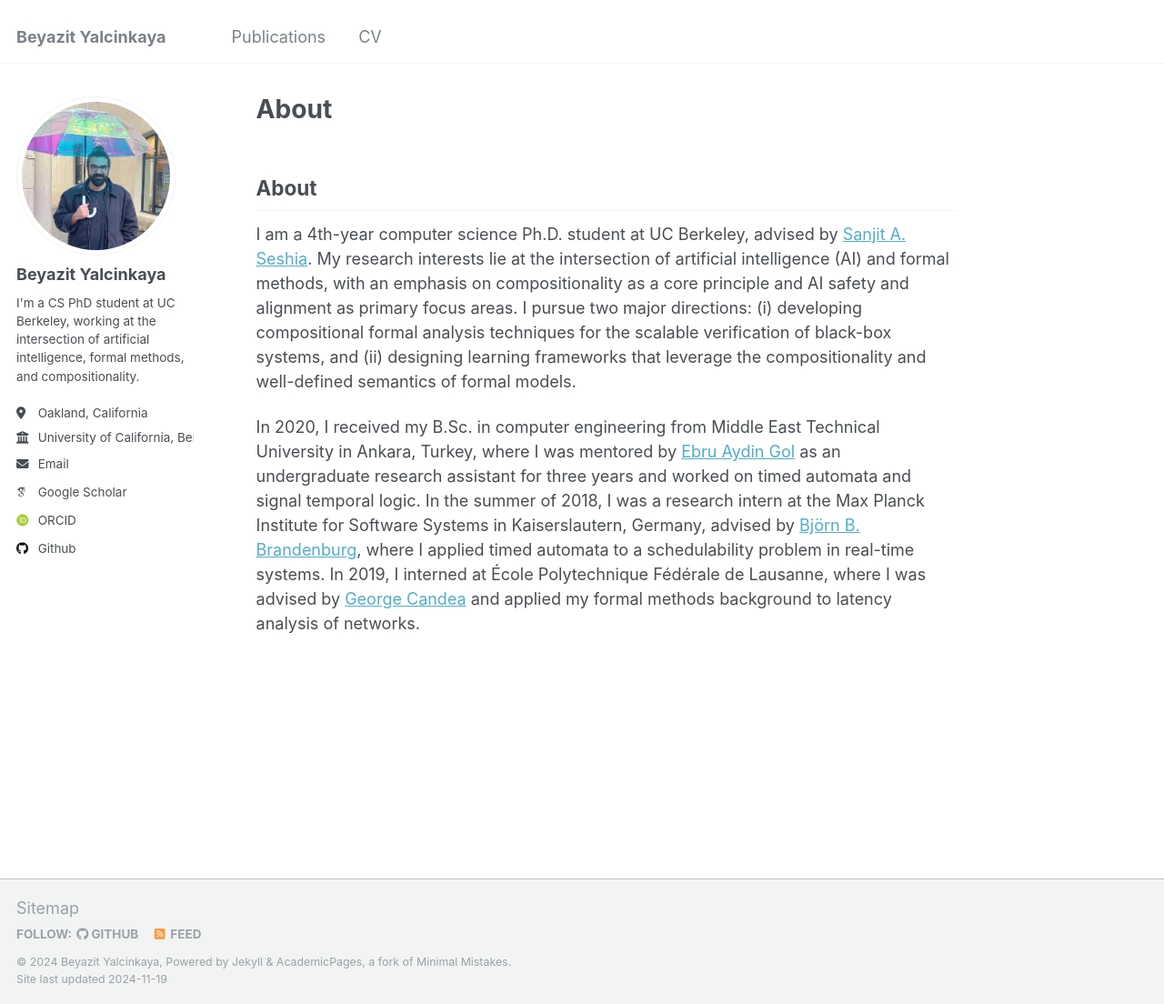
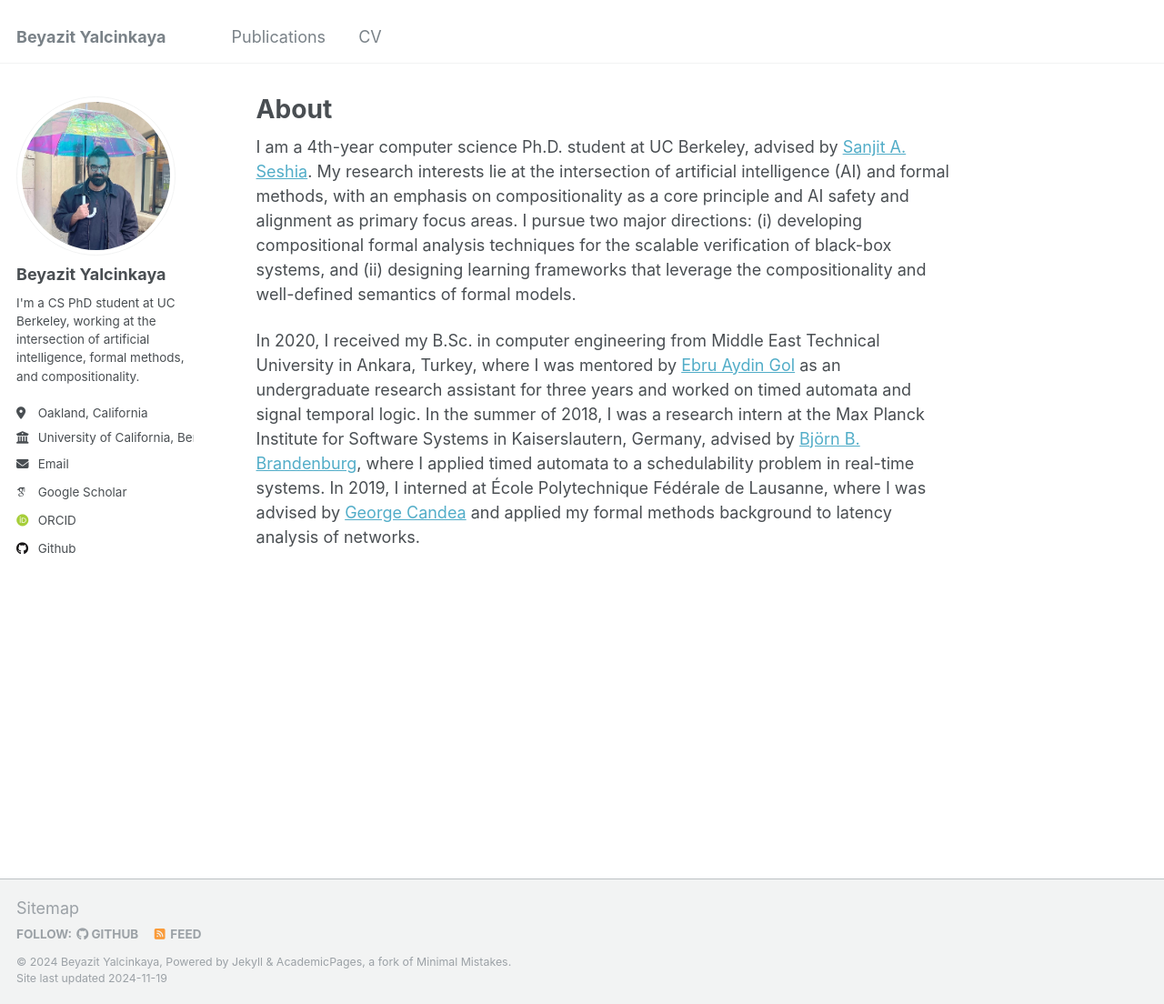
Before and after one commit to beyazit-y/beyazit-y.github.io, a Jekyll site: the page built from _pages/about.md, in a window 1280 px wide and 1104 px high. Shown: the whole window at 91% size. Built offline with Jekyll 4.4.1, drawn with Linux system fonts in a browser that asks for light colours; some web fonts are replaced; our own code applies the rules of GitHub Pages for plain Markdown files.

Commit message:
Update about.md

```diff
--- a/_pages/about.md
+++ b/_pages/about.md
@@ -1,14 +1,12 @@
 ---
 permalink: /
-title:
+title: "About"
 author_profile: true
 redirect_from:
   - /about/
   - /about.html
 ---
 
-## About
-
 I am a 4th-year computer science Ph.D. student at UC Berkeley, advised by [Sanjit A. Seshia](https://people.eecs.berkeley.edu/~sseshia/). My research interests lie at the intersection of artificial intelligence (AI) and formal methods, with an emphasis on compositionality as a core principle and AI safety and alignment as primary focus areas. I pursue two major directions: (i) developing compositional formal analysis techniques for the scalable verification of black-box systems, and (ii) designing learning frameworks that leverage the compositionality and well-defined semantics of formal models.
 
 In 2020, I received my B.Sc. in computer engineering from Middle East Technical University in Ankara, Turkey, where I was mentored by [Ebru Aydin Gol](https://cps.ceng.metu.edu.tr/people/ebru-aydin-gol/) as an undergraduate research assistant for three years and worked on timed automata and signal temporal logic. In the summer of 2018, I was a research intern at the Max Planck Institute for Software Systems in Kaiserslautern, Germany, advised by [Björn B. Brandenburg](https://people.mpi-sws.org/~bbb/), where I applied timed automata to a schedulability problem in real-time systems. In 2019, I interned at École Polytechnique Fédérale de Lausanne, where I was advised by [George Candea](https://dslab.epfl.ch/people/candea/) and applied my formal methods background to latency analysis of networks.
```
